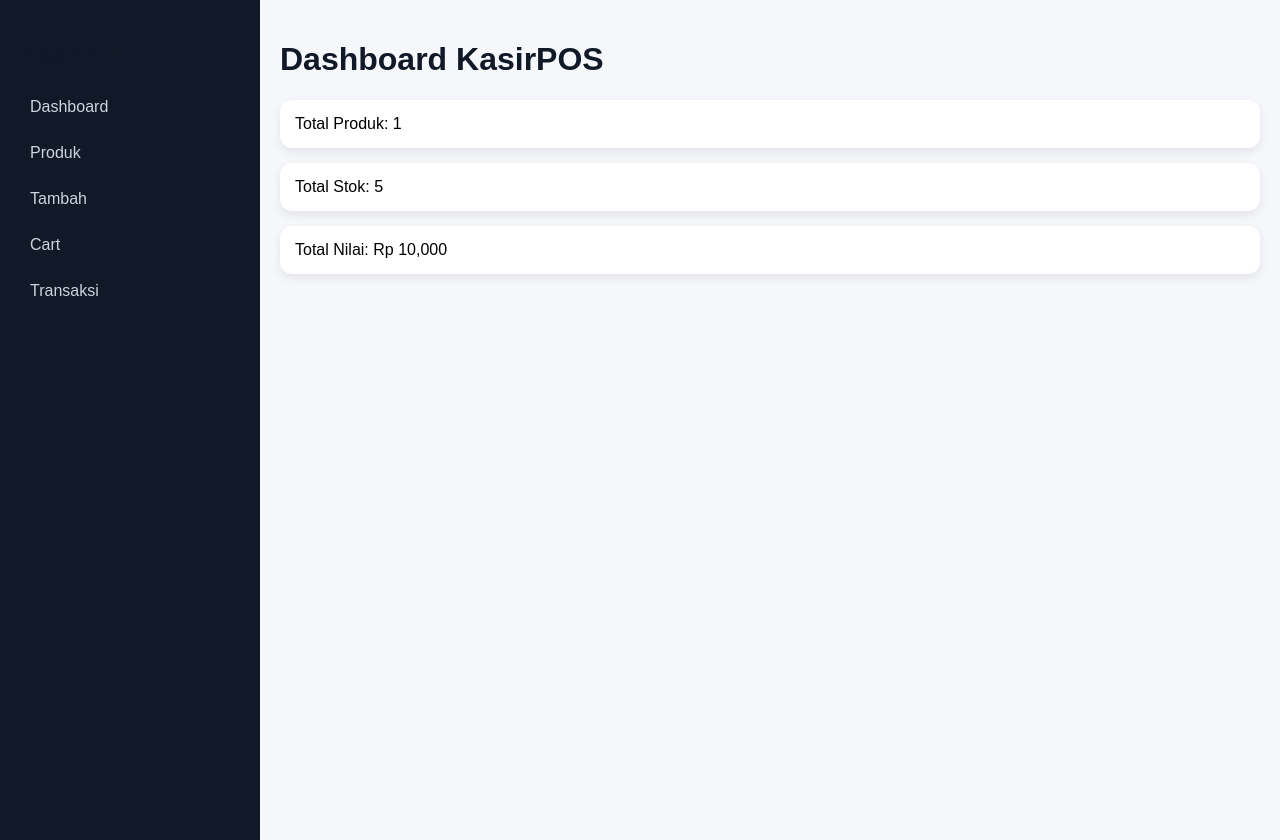
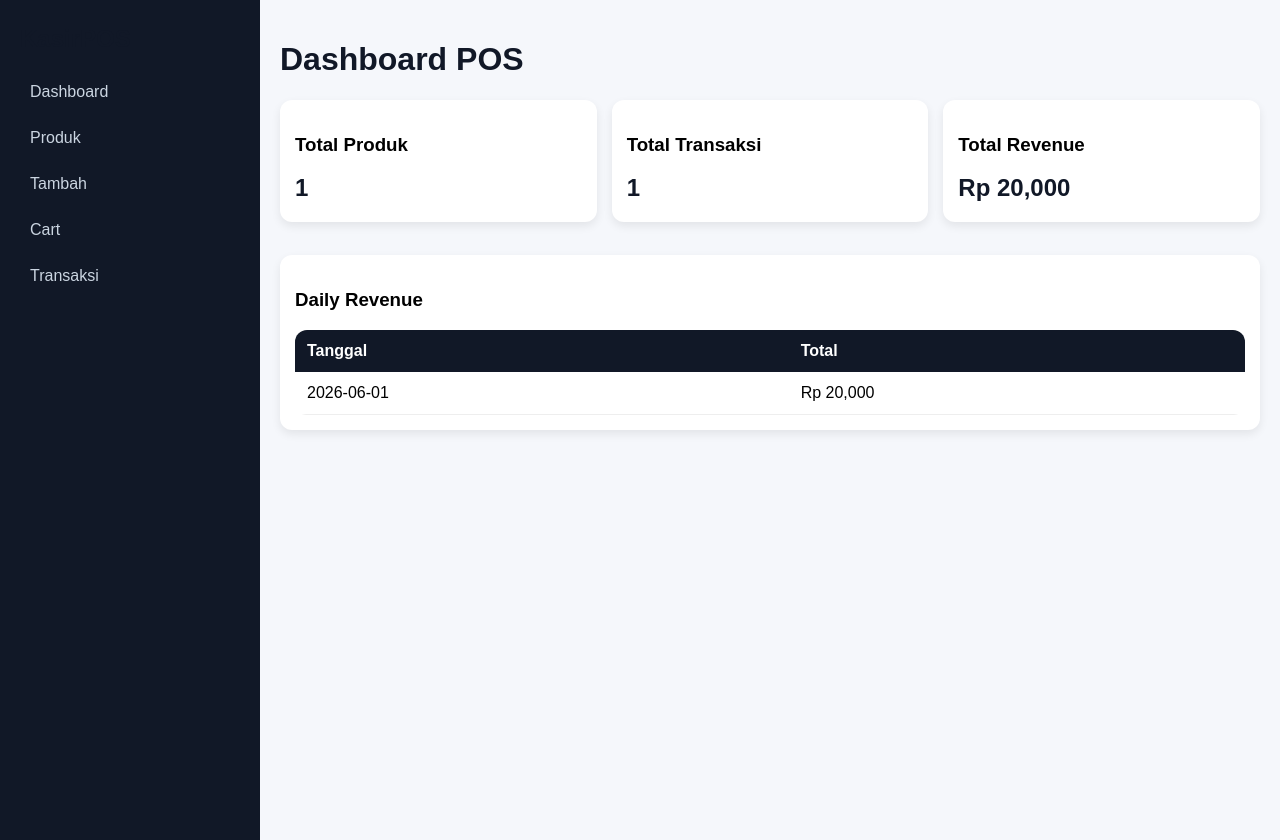
Before and after one commit to moryfakhreza/kasirpos-lite, a PHP site: page / in a window 1280 px wide. Run offline with PHP 8.4, Linux system fonts and the light colour scheme; data comes from the database, SQL or seed files in the repository.

Commit message:
update POS system

```diff
--- a/index.php
+++ b/index.php
@@ -1,18 +1,73 @@
 <?php
 require 'config/db.php';
 
-$totalProduk = $db->query("SELECT COUNT(*) as total FROM products")->fetch()['total'];
-$totalStock  = $db->query("SELECT IFNULL(SUM(stock),0) as total FROM products")->fetch()['total'];
-$totalValue  = $db->query("SELECT IFNULL(SUM(price * stock),0) as total FROM products")->fetch()['total'];
+/* =========================
+   DASHBOARD DATA
+========================= */
+$totalProduct = $db->query("SELECT COUNT(*) FROM products")->fetchColumn();
+$totalTransaction = $db->query("SELECT COUNT(*) FROM transactions")->fetchColumn();
+$totalRevenue = $db->query("SELECT SUM(total) FROM transactions")->fetchColumn();
+
+/* daily revenue */
+$daily = $db->query("
+    SELECT DATE(created_at) as date, SUM(total) as total
+    FROM transactions
+    GROUP BY DATE(created_at)
+    ORDER BY date DESC
+")->fetchAll(PDO::FETCH_ASSOC);
 
 ob_start();
 ?>
 
-<h1>Dashboard KasirPOS</h1>
+<h1>Dashboard POS</h1>
 
-<div class="card">Total Produk: <?= $totalProduk ?></div>
-<div class="card">Total Stok: <?= $totalStock ?></div>
-<div class="card">Total Nilai: Rp <?= number_format($totalValue) ?></div>
+<!-- KPI CARDS -->
+<div class="dashboard">
+
+    <div class="card">
+        <h3>Total Produk</h3>
+        <h2><?= $totalProduct ?></h2>
+    </div>
+
+    <div class="card">
+        <h3>Total Transaksi</h3>
+        <h2><?= $totalTransaction ?></h2>
+    </div>
+
+    <div class="card">
+        <h3>Total Revenue</h3>
+        <h2>Rp <?= number_format($totalRevenue ?? 0) ?></h2>
+    </div>
+
+</div>
+
+<br>
+
+<!-- DAILY REVENUE -->
+<div class="card">
+    <h3>Daily Revenue</h3>
+
+    <?php if (count($daily) == 0): ?>
+        <p>Belum ada transaksi</p>
+    <?php else: ?>
+
+        <table>
+            <tr>
+                <th>Tanggal</th>
+                <th>Total</th>
+            </tr>
+
+            <?php foreach ($daily as $d): ?>
+            <tr>
+                <td><?= $d['date'] ?></td>
+                <td>Rp <?= number_format($d['total']) ?></td>
+            </tr>
+            <?php endforeach; ?>
+
+        </table>
+
+    <?php endif; ?>
+</div>
 
 <?php
 $content = ob_get_clean();
--- a/style.css
+++ b/style.css
@@ -222,3 +222,31 @@ input:focus {
     margin: 0 3px;
     padding: 3px 6px;
 }
+
+.dashboard {
+    display: grid;
+    grid-template-columns: repeat(3, 1fr);
+    gap: 15px;
+    margin-top: 20px;
+}
+
+.card {
+    background: white;
+    padding: 15px;
+    border-radius: 12px;
+    box-shadow: 0 4px 10px rgba(0,0,0,0.08);
+    transition: 0.2s;
+}
+
+.card:hover {
+    transform: translateY(-3px);
+}
+
+h1 {
+    color: #111827;
+}
+
+h2 {
+    margin: 5px 0;
+    color: #111827;
+}
```
Also changed, not shown: pages/transactions.php (+47 -1 lines).
